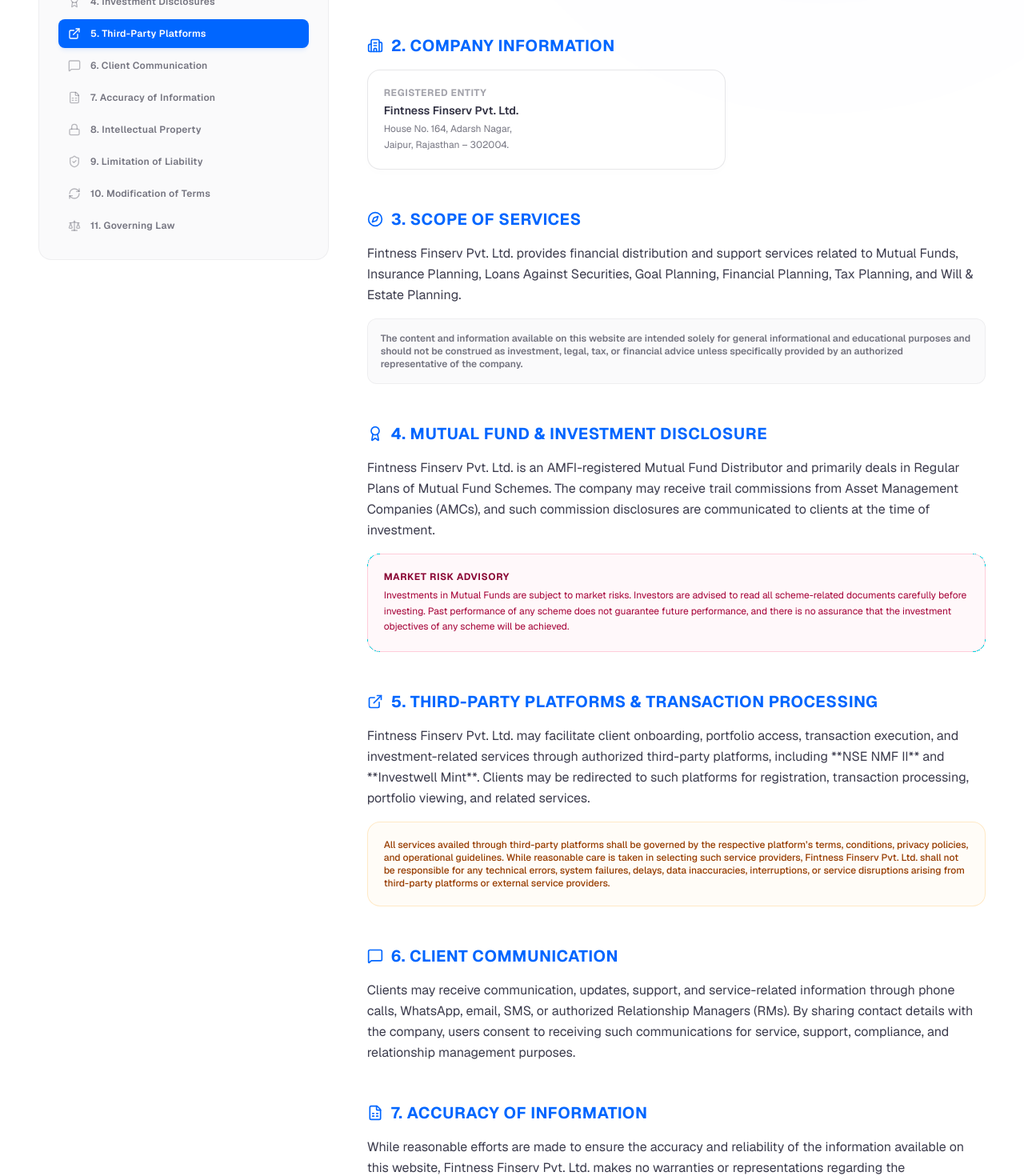
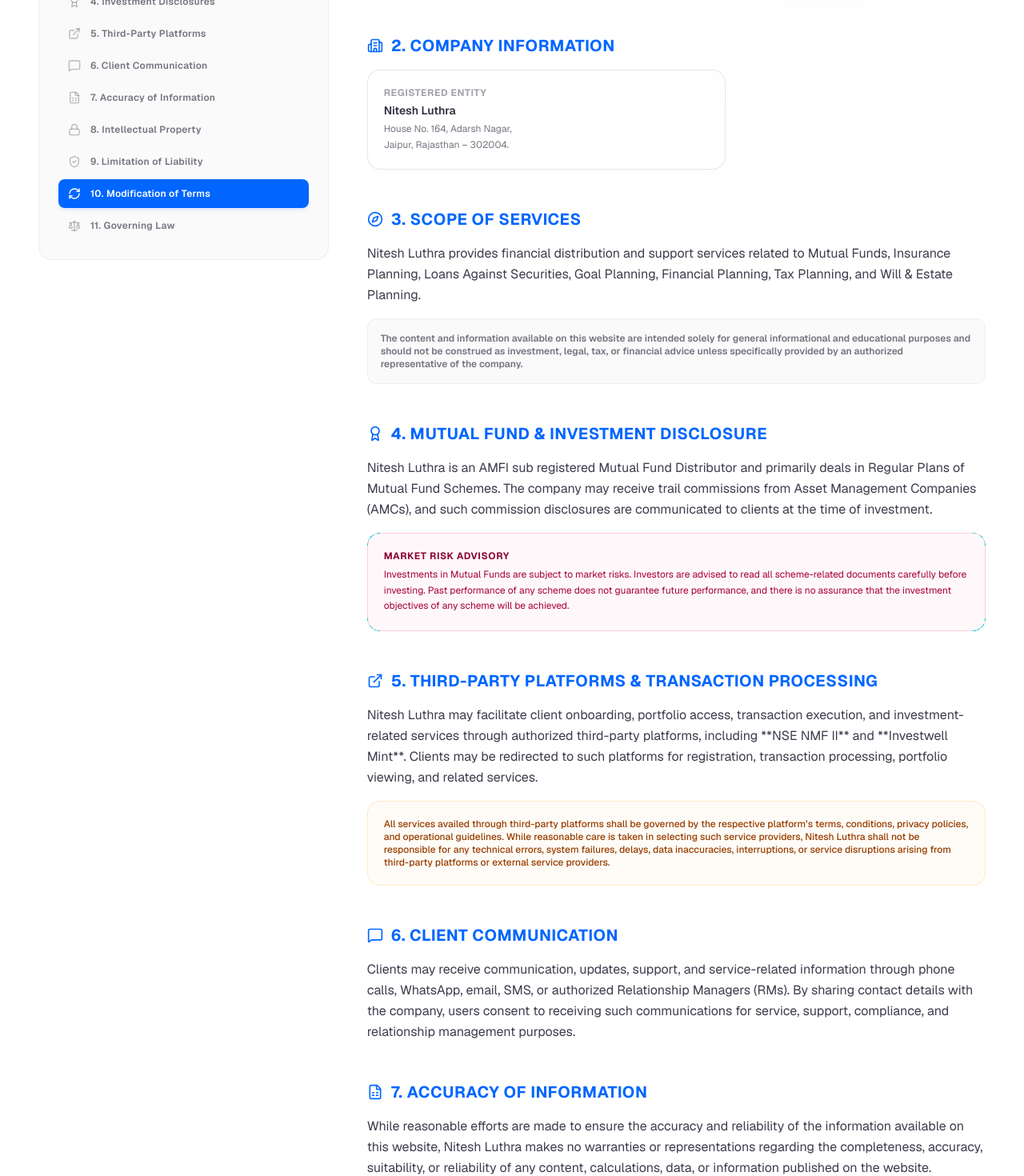
Before and after one commit to tanishqnarula12/fintness-new, a Next.js app: page /terms-of-service in a window 1280 px wide. Shown: the part 560-2030 px from the top of the page at 80% size. Built offline with nearby package versions, Linux system fonts and the light colour scheme.

Commit message:
Update legal docs, footer details and Life Phase images

```diff
--- a/src/app/privacy-policy/page.tsx
+++ b/src/app/privacy-policy/page.tsx
@@ -115,11 +115,10 @@
                 <button
                   key={sec.id}
                   onClick={() => scrollToSection(sec.id)}
-                  className={`w-full flex items-center gap-3 px-3 py-2.5 rounded-lg text-left text-xs font-semibold tracking-wide transition-all duration-200 group ${
-                    isActive
+                  className={`w-full flex items-center gap-3 px-3 py-2.5 rounded-lg text-left text-xs font-semibold tracking-wide transition-all duration-200 group ${isActive
                       ? "bg-[#0066FF] text-white shadow-md shadow-[#0066FF]/10"
                       : "text-[#1a1a2e]/60 hover:text-[#1a1a2e] hover:bg-[#1a1a2e]/[0.04]"
-                  }`}
+                    }`}
                 >
                   <Icon className={`w-4 h-4 shrink-0 transition-colors duration-200 ${isActive ? "text-white" : "text-[#1a1a2e]/30 group-hover:text-[#1a1a2e]/60"}`} />
                   <span>{sec.label}</span>
@@ -140,7 +139,7 @@
             </div>
             <div className="bg-[#0066FF]/[0.02] border-l-4 border-[#0066FF] p-5 rounded-r-xl space-y-3">
               <p>
-                <strong>Fintness Finserv Pvt. Ltd.</strong> (“Company”, “we”, “our”, or “us”) is committed to protecting the privacy and confidentiality of user information. This Privacy Policy explains how we collect, use, store, process, and protect the information shared with us through our website, communication channels, and associated services.
+                <strong>Nitesh Luthra</strong> (“Company”, “we”, “our”, or “us”) is committed to protecting the privacy and confidentiality of user information. This Privacy Policy explains how we collect, use, store, process, and protect the information shared with us through our website, communication channels, and associated services.
               </p>
               <p className="text-xs font-semibold text-[#1a1a2e]/60">
                 By accessing or using our website, you agree to the terms of this Privacy Policy.
@@ -157,7 +156,7 @@
             <div className="grid grid-cols-1 md:grid-cols-2 gap-4">
               <div className="border border-[#1a1a2e]/10 p-5 rounded-2xl bg-white shadow-[0_4px_15px_rgba(0,0,0,0.01)]">
                 <p className="text-xs uppercase tracking-wider text-[#1a1a2e]/40 font-bold mb-1">Registered Address</p>
-                <p className="font-semibold text-sm text-[#1a1a2e]/90">Fintness Finserv Pvt. Ltd.</p>
+                <p className="font-semibold text-sm text-[#1a1a2e]/90">Nitesh Luthra</p>
                 <p className="text-xs text-[#1a1a2e]/60 mt-1 leading-relaxed">
                   House No. 164, Adarsh Nagar,<br />
                   Jaipur, Rajasthan – 302004
@@ -249,7 +248,7 @@
             </div>
             <div className="space-y-3">
               <p>
-                By submitting your contact details through the website, forms, WhatsApp, phone calls, or any other communication channel, you authorize Fintness Finserv Pvt. Ltd. to contact you through phone calls, WhatsApp, SMS, or email regarding financial services, support, promotional communication, SIP reminders, investment-related assistance, and related updates.
+                By submitting your contact details through the website, forms, WhatsApp, phone calls, or any other communication channel, you authorize Nitesh Luthra to contact you through phone calls, WhatsApp, SMS, or email regarding financial services, support, promotional communication, SIP reminders, investment-related assistance, and related updates.
               </p>
               <p>
                 Users may voluntarily share investment-related information and service requirements through WhatsApp or other communication channels for the purpose of financial service facilitation and support. Such information shall be handled with reasonable confidentiality and used only for servicing, support, compliance, and relationship management purposes.
@@ -267,7 +266,7 @@
               <h2 className="text-lg md:text-xl font-bold uppercase tracking-wide">6. Third-Party Platforms</h2>
             </div>
             <p>
-              Fintness Finserv Pvt. Ltd. may facilitate onboarding, portfolio access, transaction-related services, and investment execution through authorized third-party platforms including **NSE NMF II** and **Investwell Mint**.
+              Nitesh Luthra may facilitate onboarding, portfolio access, transaction-related services, and investment execution through authorized third-party platforms including **NSE NMF II** and **Investwell Mint**.
             </p>
             <p className="text-xs text-[#1a1a2e]/60 border-l-2 border-[#1a1a2e]/25 pl-3.5">
               Use of such platforms shall also be governed by their respective privacy policies, terms, and operational guidelines.
@@ -307,7 +306,7 @@
               <h2 className="text-lg md:text-xl font-bold uppercase tracking-wide">8. Data Security</h2>
             </div>
             <p>
-              Fintness Finserv Pvt. Ltd. implements reasonable administrative and technical measures to safeguard user information against unauthorized access, misuse, disclosure, or loss.
+              Nitesh Luthra implements reasonable administrative and technical measures to safeguard user information against unauthorized access, misuse, disclosure, or loss.
             </p>
             <p className="text-xs font-medium text-amber-600 bg-amber-500/[0.05] p-3 rounded-lg border border-amber-500/10">
               Note: No method of electronic transmission or storage is completely secure, and absolute security cannot be guaranteed.
@@ -332,7 +331,7 @@
           <section className="scroll-mt-32 space-y-3 border-t border-[#1a1a2e]/10 pt-6">
             <h3 className="text-sm font-bold text-[#1a1a2e] uppercase tracking-wider">External Links</h3>
             <p className="text-xs md:text-sm text-[#1a1a2e]/70 leading-relaxed">
-              The website may contain links to external websites or third-party platforms for informational or service purposes. Fintness Finserv Pvt. Ltd. is not responsible for the content, privacy practices, or security of external websites.
+              The website may contain links to external websites or third-party platforms for informational or service purposes. Nitesh Luthra is not responsible for the content, privacy practices, or security of external websites.
             </p>
           </section>
 
@@ -343,25 +342,25 @@
               <h2 className="text-lg md:text-xl font-bold uppercase tracking-wide">10. Regulatory & Distribution Disclosure</h2>
             </div>
             <p>
-              Fintness Finserv Pvt. Ltd. is an **AMFI-registered Mutual Fund Distributor**.
+              Nitesh Luthra is an **AMFI sub registered Mutual Fund Distributor**.
             </p>
             <div className="bg-[#1a1a2e]/[0.02] border border-[#1a1a2e]/10 p-5 rounded-2xl">
               <div className="grid grid-cols-1 md:grid-cols-3 gap-4 text-center">
                 <div className="bg-white p-3.5 rounded-xl border border-[#1a1a2e]/5 shadow-[0_2px_10px_rgba(0,0,0,0.01)]">
-                  <p className="text-[10px] uppercase tracking-wider text-[#1a1a2e]/45 font-bold mb-1">ARN Number</p>
-                  <p className="text-sm font-extrabold text-[#1a1a2e]">ARN-328688</p>
+                  <p className="text-[10px] uppercase tracking-wider text-[#1a1a2e]/45 font-bold mb-1">Euin no.</p>
+                  <p className="text-sm font-extrabold text-[#1a1a2e]">Euin no. - 328688</p>
                 </div>
                 <div className="bg-white p-3.5 rounded-xl border border-[#1a1a2e]/5 shadow-[0_2px_10px_rgba(0,0,0,0.01)]">
                   <p className="text-[10px] uppercase tracking-wider text-[#1a1a2e]/45 font-bold mb-1">Registration Date</p>
-                  <p className="text-sm font-extrabold text-[#1a1a2e]">13 May 2025</p>
+                  <p className="text-sm font-extrabold text-[#1a1a2e]">25 Oct 2025</p>
                 </div>
                 <div className="bg-white p-3.5 rounded-xl border border-[#1a1a2e]/5 shadow-[0_2px_10px_rgba(0,0,0,0.01)]">
                   <p className="text-[10px] uppercase tracking-wider text-[#1a1a2e]/45 font-bold mb-1">Valid Till</p>
-                  <p className="text-sm font-extrabold text-[#1a1a2e]">23 August 2028</p>
+                  <p className="text-sm font-extrabold text-[#1a1a2e]">24 Oct 2028</p>
                 </div>
               </div>
               <p className="text-xs text-[#1a1a2e]/60 mt-4 leading-relaxed">
-                Fintness Finserv Pvt. Ltd. operates as a Mutual Fund Distributor and facilitates financial distribution and support services. The company is **not** a SEBI Registered Investment Advisor (RIA) unless separately stated.
+                Nitesh Luthra operates as a Mutual Fund Distributor and facilitates financial distribution and support services. The company is **not** a SEBI Registered Investment Advisor (RIA) unless separately stated.
               </p>
               <p className="text-xs text-[#1a1a2e]/60 mt-2 leading-relaxed">
                 All Mutual Fund investments are facilitated in compliance with applicable AMFI, SEBI, KYC, FATCA, AML, and other regulatory guidelines.
@@ -392,7 +391,7 @@
                 <div className="bg-[#1a1a2e]/[0.02] border border-[#1a1a2e]/5 p-4.5 rounded-xl space-y-2">
                   <h4 className="text-xs font-bold uppercase tracking-wider text-[#1a1a2e]/70">No Direct Transactions</h4>
                   <p className="text-xs text-[#1a1a2e]/60 leading-relaxed">
-                    Fintness Finserv Pvt. Ltd. does not directly collect investment funds or execute transactions through this website. Transactions are facilitated through authorized third-party platforms.
+                    Nitesh Luthra does not directly collect investment funds or execute transactions through this website. Transactions are facilitated through authorized third-party platforms.
                   </p>
                 </div>
               </div>
@@ -406,7 +405,7 @@
               <h2 className="text-lg md:text-xl font-bold uppercase tracking-wide">12. Refund & Cancellation</h2>
             </div>
             <p>
-              Fintness Finserv Pvt. Ltd. does not collect payments directly through the website. Accordingly, no online refund or cancellation policy is applicable through the website platform.
+              Nitesh Luthra does not collect payments directly through the website. Accordingly, no online refund or cancellation policy is applicable through the website platform.
             </p>
             <div className="bg-[#1a1a2e]/[0.02] border border-[#1a1a2e]/5 p-4 rounded-xl">
               <h4 className="text-xs font-bold uppercase tracking-wider text-[#1a1a2e]/70 mb-1">Testimonials Disclaimer</h4>
--- a/src/app/terms-of-service/page.tsx
+++ b/src/app/terms-of-service/page.tsx
@@ -108,11 +108,10 @@
                 <button
                   key={sec.id}
                   onClick={() => scrollToSection(sec.id)}
-                  className={`w-full flex items-center gap-3 px-3 py-2.5 rounded-lg text-left text-xs font-semibold tracking-wide transition-all duration-200 group ${
-                    isActive
+                  className={`w-full flex items-center gap-3 px-3 py-2.5 rounded-lg text-left text-xs font-semibold tracking-wide transition-all duration-200 group ${isActive
                       ? "bg-[#0066FF] text-white shadow-md shadow-[#0066FF]/10"
                       : "text-[#1a1a2e]/60 hover:text-[#1a1a2e] hover:bg-[#1a1a2e]/[0.04]"
-                  }`}
+                    }`}
                 >
                   <Icon className={`w-4 h-4 shrink-0 transition-colors duration-200 ${isActive ? "text-white" : "text-[#1a1a2e]/30 group-hover:text-[#1a1a2e]/60"}`} />
                   <span>{sec.label}</span>
@@ -146,7 +145,7 @@
             </div>
             <div className="border border-[#1a1a2e]/10 p-5 rounded-2xl bg-white shadow-[0_4px_15px_rgba(0,0,0,0.01)] max-w-md">
               <p className="text-xs uppercase tracking-wider text-[#1a1a2e]/40 font-bold mb-1">Registered Entity</p>
-              <p className="font-semibold text-sm text-[#1a1a2e]/90">Fintness Finserv Pvt. Ltd.</p>
+              <p className="font-semibold text-sm text-[#1a1a2e]/90">Nitesh Luthra</p>
               <p className="text-xs text-[#1a1a2e]/60 mt-1 leading-relaxed">
                 House No. 164, Adarsh Nagar,<br />
                 Jaipur, Rajasthan – 302004.
@@ -161,7 +160,7 @@
               <h2 className="text-lg md:text-xl font-bold uppercase tracking-wide">3. Scope of Services</h2>
             </div>
             <p>
-              Fintness Finserv Pvt. Ltd. provides financial distribution and support services related to Mutual Funds, Insurance Planning, Loans Against Securities, Goal Planning, Financial Planning, Tax Planning, and Will & Estate Planning.
+              Nitesh Luthra provides financial distribution and support services related to Mutual Funds, Insurance Planning, Loans Against Securities, Goal Planning, Financial Planning, Tax Planning, and Will & Estate Planning.
             </p>
             <p className="text-xs font-semibold text-[#1a1a2e]/60 bg-[#1a1a2e]/[0.02] border border-[#1a1a2e]/5 p-4 rounded-xl">
               The content and information available on this website are intended solely for general informational and educational purposes and should not be construed as investment, legal, tax, or financial advice unless specifically provided by an authorized representative of the company.
@@ -175,7 +174,7 @@
               <h2 className="text-lg md:text-xl font-bold uppercase tracking-wide">4. Mutual Fund & Investment Disclosure</h2>
             </div>
             <p>
-              Fintness Finserv Pvt. Ltd. is an AMFI-registered Mutual Fund Distributor and primarily deals in Regular Plans of Mutual Fund Schemes. The company may receive trail commissions from Asset Management Companies (AMCs), and such commission disclosures are communicated to clients at the time of investment.
+              Nitesh Luthra is an AMFI sub registered Mutual Fund Distributor and primarily deals in Regular Plans of Mutual Fund Schemes. The company may receive trail commissions from Asset Management Companies (AMCs), and such commission disclosures are communicated to clients at the time of investment.
             </p>
             <div className="bg-rose-500/[0.03] border border-rose-500/20 text-rose-800 p-5 rounded-2xl">
               <h4 className="text-xs font-bold uppercase tracking-wider text-rose-900 mb-1.5">Market Risk Advisory</h4>
@@ -192,10 +191,10 @@
               <h2 className="text-lg md:text-xl font-bold uppercase tracking-wide">5. Third-Party Platforms & Transaction Processing</h2>
             </div>
             <p>
-              Fintness Finserv Pvt. Ltd. may facilitate client onboarding, portfolio access, transaction execution, and investment-related services through authorized third-party platforms, including **NSE NMF II** and **Investwell Mint**. Clients may be redirected to such platforms for registration, transaction processing, portfolio viewing, and related services.
+              Nitesh Luthra may facilitate client onboarding, portfolio access, transaction execution, and investment-related services through authorized third-party platforms, including **NSE NMF II** and **Investwell Mint**. Clients may be redirected to such platforms for registration, transaction processing, portfolio viewing, and related services.
             </p>
             <div className="bg-amber-500/[0.03] border border-amber-500/20 text-amber-800 p-5 rounded-2xl text-xs font-medium">
-              All services availed through third-party platforms shall be governed by the respective platform’s terms, conditions, privacy policies, and operational guidelines. While reasonable care is taken in selecting such service providers, Fintness Finserv Pvt. Ltd. shall not be responsible for any technical errors, system failures, delays, data inaccuracies, interruptions, or service disruptions arising from third-party platforms or external service providers.
+              All services availed through third-party platforms shall be governed by the respective platform’s terms, conditions, privacy policies, and operational guidelines. While reasonable care is taken in selecting such service providers, Nitesh Luthra shall not be responsible for any technical errors, system failures, delays, data inaccuracies, interruptions, or service disruptions arising from third-party platforms or external service providers.
             </div>
           </section>
 
@@ -217,7 +216,7 @@
               <h2 className="text-lg md:text-xl font-bold uppercase tracking-wide">7. Accuracy of Information</h2>
             </div>
             <p>
-              While reasonable efforts are made to ensure the accuracy and reliability of the information available on this website, Fintness Finserv Pvt. Ltd. makes no warranties or representations regarding the completeness, accuracy, suitability, or reliability of any content, calculations, data, or information published on the website.
+              While reasonable efforts are made to ensure the accuracy and reliability of the information available on this website, Nitesh Luthra makes no warranties or representations regarding the completeness, accuracy, suitability, or reliability of any content, calculations, data, or information published on the website.
             </p>
             <p className="text-xs text-[#1a1a2e]/60 border-l-2 border-[#1a1a2e]/25 pl-3.5">
               Users are advised to independently verify information before making any financial or investment decisions.
@@ -245,7 +244,7 @@
               <h2 className="text-lg md:text-xl font-bold uppercase tracking-wide">9. Limitation of Liability</h2>
             </div>
             <p className="font-semibold text-rose-600">
-              Fintness Finserv Pvt. Ltd., its directors, employees, representatives, and affiliates shall not be liable for any direct, indirect, incidental, consequential, or financial loss arising from the use of this website, reliance on any information provided herein, or usage of third-party platforms linked through the website.
+              Nitesh Luthra, its directors, employees, representatives, and affiliates shall not be liable for any direct, indirect, incidental, consequential, or financial loss arising from the use of this website, reliance on any information provided herein, or usage of third-party platforms linked through the website.
             </p>
           </section>
 
@@ -256,7 +255,7 @@
               <h2 className="text-lg md:text-xl font-bold uppercase tracking-wide">10. Modification of Terms</h2>
             </div>
             <p>
-              Fintness Finserv Pvt. Ltd. reserves the right to modify, update, or revise these Terms & Conditions at any time without prior notice. Continued use of the website after such changes shall constitute acceptance of the revised terms.
+              Nitesh Luthra reserves the right to modify, update, or revise these Terms & Conditions at any time without prior notice. Continued use of the website after such changes shall constitute acceptance of the revised terms.
             </p>
           </section>
 
@@ -270,7 +269,7 @@
               These Terms & Conditions shall be governed by and interpreted in accordance with the laws of India. Any disputes arising in connection with the use of this website shall be subject to the exclusive jurisdiction of the courts located in **Jaipur, Rajasthan**.
             </p>
             <div className="bg-[#1a1a2e]/[0.02] border border-[#1a1a2e]/5 p-5 rounded-2xl text-xs text-[#1a1a2e]/60 leading-relaxed mt-4">
-              <strong>Contact Information:</strong> For any queries, concerns, or clarification regarding these Terms & Conditions, users may contact Fintness Finserv Pvt. Ltd. through the official contact details provided on the website.
+              <strong>Contact Information:</strong> For any queries, concerns, or clarification regarding these Terms & Conditions, users may contact Nitesh Luthra through the official contact details provided on the website.
             </div>
           </section>
 
```
Also changed, not shown: src/components/Footer.tsx (+4 -4 lines), public/business-owners.jpeg, public/modern-families.jpeg.
